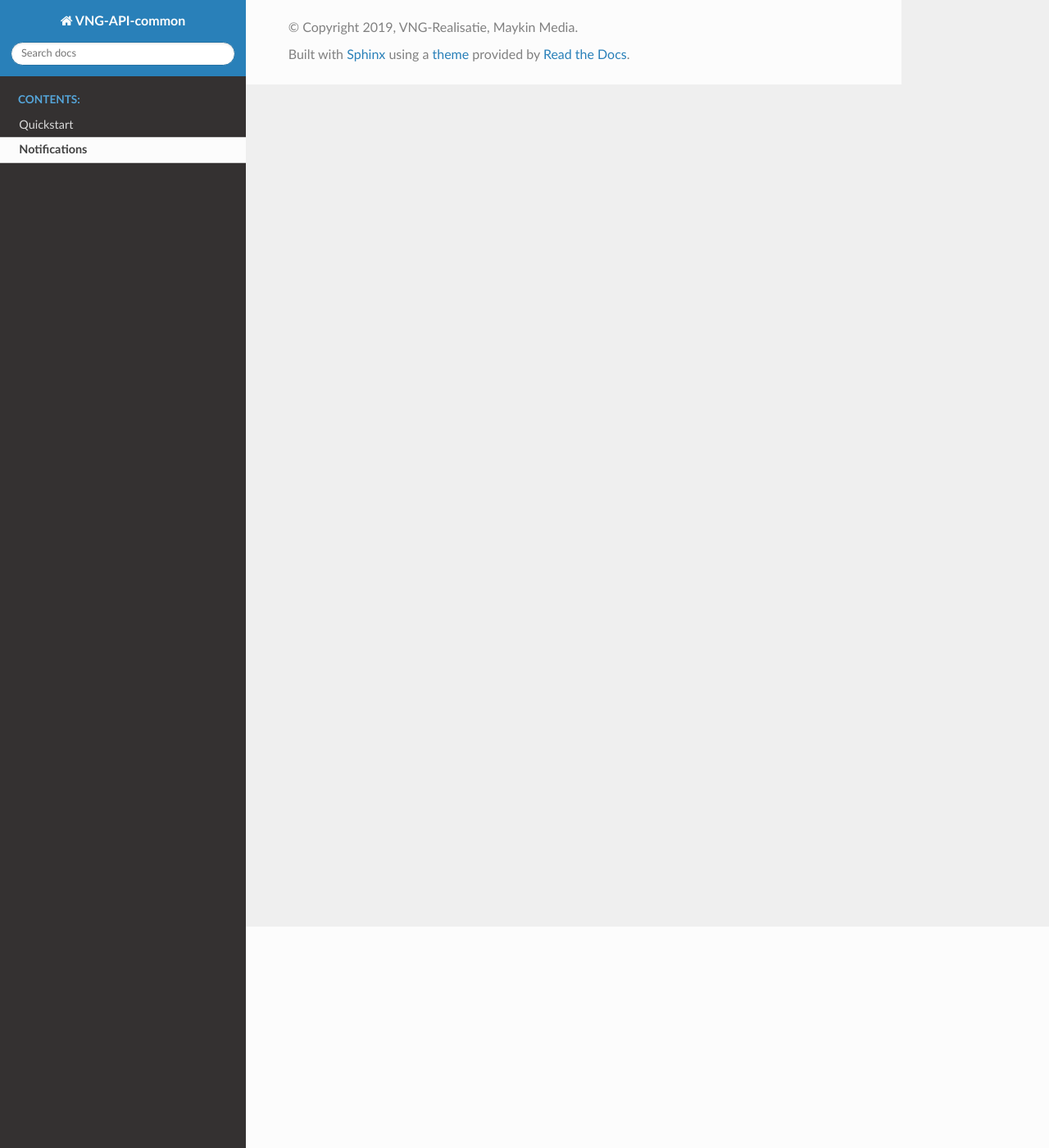
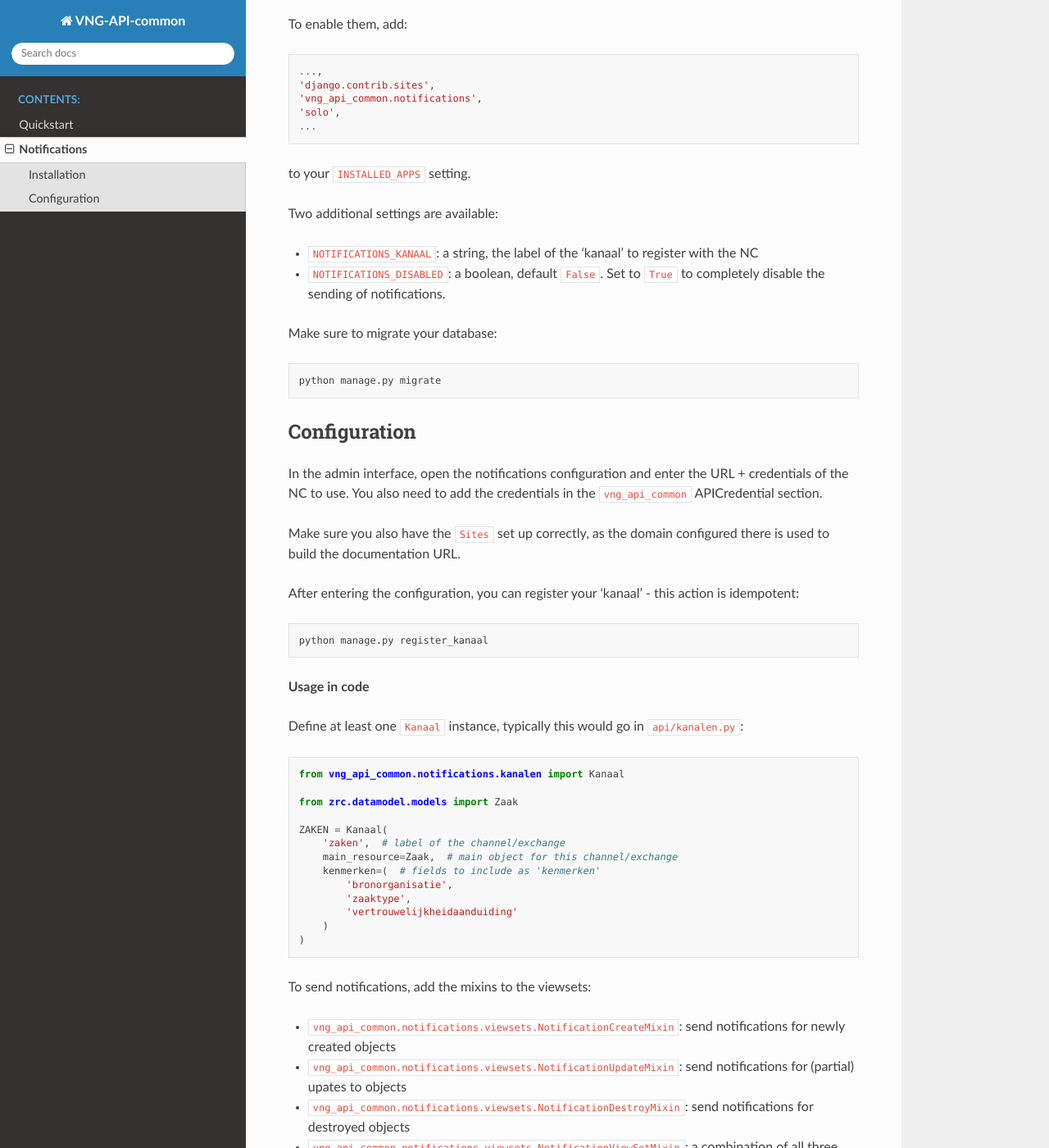
Before and after one commit to VNG-Realisatie/vng-api-common, a Sphinx documentation site: the page built from docs/notifications.rst, in a window 1280 px wide and 1400 px high, scrolled down 270 px. Shown: the whole window at 82% size. Built offline with Sphinx 7.4.7 and the Read the Docs theme 2.0.0, drawn with Linux system fonts in a browser that asks for light colours; some of the changed text lies outside the part shown.

Commit message:
:memo: Document notifications usage

```diff
--- a/docs/notifications.rst
+++ b/docs/notifications.rst
@@ -1,5 +1,99 @@
+.. _notifications:
+
 =============
 Notifications
 =============
 
-WIP
+This library ships with support for notifications, in the form of view(set)
+mixins and some simple configuration data models.
+
+Installation
+------------
+
+To enable them, add:
+
+.. code-block:: python
+
+    ...,
+    'django.contrib.sites',
+    'vng_api_common.notifications',
+    'solo',
+    ...
+
+to your ``INSTALLED_APPS`` setting.
+
+Two additional settings are available:
+
+* ``NOTIFICATIONS_KANAAL``: a string, the label of the 'kanaal' to register
+  with the NC
+* ``NOTIFICATIONS_DISABLED``: a boolean, default ``False``. Set to ``True`` to
+  completely disable the sending of notifications.
+
+Make sure to migrate your database:
+
+.. code-block:: bash
+
+    python manage.py migrate
+
+Configuration
+-------------
+
+In the admin interface, open the notifications configuration and enter
+the URL + credentials of the NC to use. You also need to add the credentials
+in the ``vng_api_common`` APICredential section.
+
+Make sure you also have the ``Sites`` set up correctly, as the domain
+configured there is used to build the documentation URL.
+
+After entering the configuration, you can register your 'kanaal' - this action
+is idempotent:
+
+.. code-block:: bash
+
+    python manage.py register_kanaal
+
+**Usage in code**
+
+Define at least one ``Kanaal`` instance, typically this would go in
+``api/kanalen.py``:
+
+.. code-block:: python
+
+    from vng_api_common.notifications.kanalen import Kanaal
+
+    from zrc.datamodel.models import Zaak
+
+    ZAKEN = Kanaal(
+        'zaken',  # label of the channel/exchange
+        main_resource=Zaak,  # main object for this channel/exchange
+        kenmerken=(  # fields to include as 'kenmerken'
+            'bronorganisatie',
+            'zaaktype',
+            'vertrouwelijkheidaanduiding'
+        )
+    )
+
+To send notifications, add the mixins to the viewsets:
+
+* ``vng_api_common.notifications.viewsets.NotificationCreateMixin``:
+  send notifications for newly created objects
+
+* ``vng_api_common.notifications.viewsets.NotificationUpdateMixin``:
+  send notifications for (partial) upates to objects
+
+* ``vng_api_common.notifications.viewsets.NotificationDestroyMixin``:
+  send notifications for destroyed objects
+
+* ``vng_api_common.notifications.viewsets.NotificationViewSetMixin``:
+  a combination of all three mixins above
+
+and define the attribute ``notifications_kanaal`` on the viewset:
+
+.. code-block:: python
+
+    from .kanalen import ZAKEN
+
+
+    class ZaakViewSet(NotificationViewSetMixin, viewsets.ModelViewSet):
+        ...
+        notifications_kanaal = ZAKEN
```
Also changed, not shown: README.rst (+18 -113 lines), docs/quickstart.rst (+10 -1 lines).
